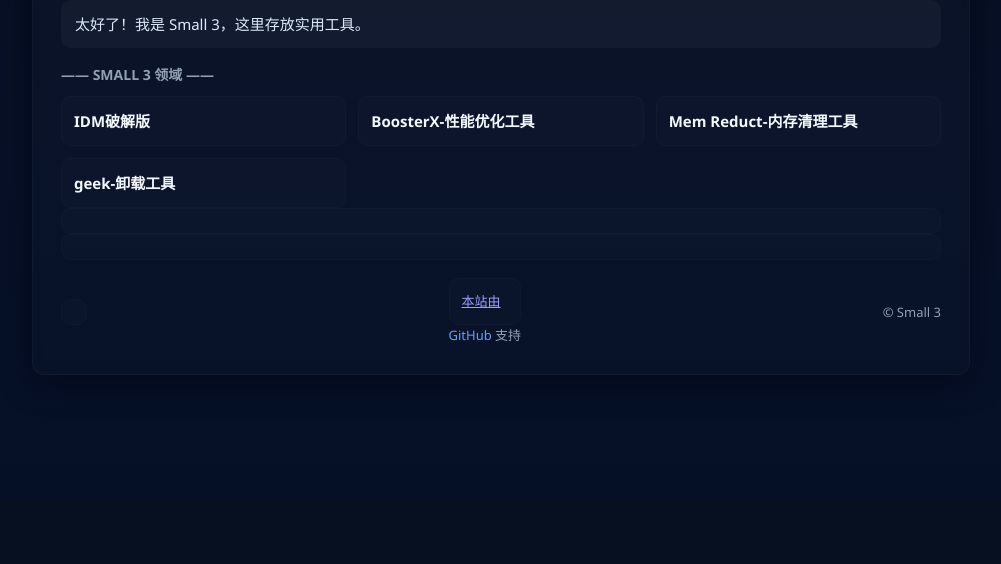
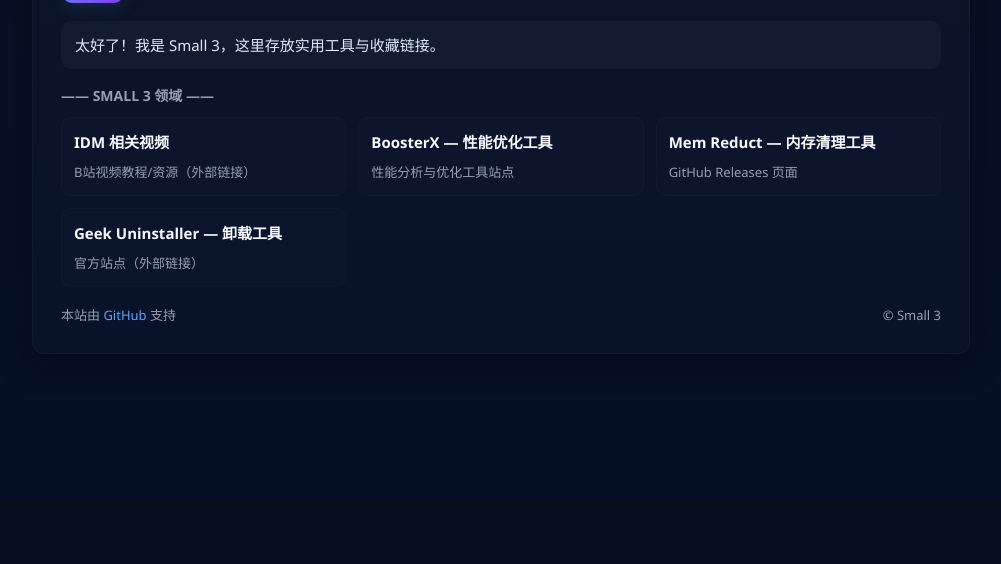
Before and after one commit to small534460/shiyoungongjui, a plain HTML site: page index.html in a window 1280 px wide. Shown: the part 300-864 px from the top of the page, without its empty margins (139-1140 px from the left). Drawn offline with Linux system fonts and the light colour scheme.

Commit message:
Enhance accessibility and update content in index.html
Updated HTML structure and accessibility attributes.

```diff
--- a/index.html
+++ b/index.html
@@ -124,6 +124,7 @@
       gap:12px;
       color:var(--muted);
       font-size:13px;
+      flex-wrap:wrap;
     }
     .small{
       color:var(--muted);
@@ -136,41 +137,45 @@
   </style>
 </head>
 <body>
-  <main class="wrap" role="main">
+  <main class="wrap" role="main" aria-labelledby="page-title">
     <header>
-      <div class="logo">S3</div>
+      <div class="logo" aria-hidden="true">S3</div>
       <div>
-        <h1>Small 3 的个人领域</h1>
+        <h1 id="page-title">Small 3 的个人领域</h1>
         <div class="subtitle">使用工具</div>
       </div>
     </header>
 
-    <section class="content">
-      <div class="intro">
-        太好了！我是 Small 3，这里存放实用工具。
-      </div>
+    <section class="content" aria-label="主要内容">
+      <p class="intro">太好了！我是 Small 3，这里存放实用工具与收藏链接。</p>
 
       <h2 style="margin:0 0 10px 0;font-size:14px;color:var(--muted)">—— SMALL 3 领域 ——</h2>
 
       <ul class="links" aria-label="推荐链接">
         <li>
           <a class="card" href="https://www.bilibili.com/video/BV11gPoeTEBY/?spm_id_from=333.337.search-card.all.click" target="_blank" rel="noopener noreferrer">
-            <div class="title">IDM破解版</div>
+            <div class="title">IDM 相关视频</div>
+            <div class="desc">B站视频教程/资源（外部链接）</div>
           </a>
         </li>
         <li>
           <a class="card" href="https://boosterx.org/zh/" target="_blank" rel="noopener noreferrer">
-            <div class="title">BoosterX-性能优化工具</div>
+            <div class="title">BoosterX — 性能优化工具</div>
+            <div class="desc">性能分析与优化工具站点</div>
           </a>
         </li>
         <li>
-              <a class="card" href="https://github.com/henrypp/memreduct/releases" target="_blank" rel="noopener noreferrer">
-            <div class="title">Mem Reduct-内存清理工具</div>
+          <a class="card" href="https://github.com/henrypp/memreduct/releases" target="_blank" rel="noopener noreferrer">
+            <div class="title">Mem Reduct — 内存清理工具</div>
+            <div class="desc">GitHub Releases 页面</div>
           </a>
         </li>
         <li>
-              <a class="card" href="https://geekuninstaller.com/" target="_blank" rel="noopener noreferrer">
-            <div class="title">geek-卸载工具</div>
+          <a class="card" href="https://geekuninstaller.com/" target="_blank" rel="noopener noreferrer">
+            <div class="title">Geek Uninstaller — 卸载工具</div>
+            <div class="desc">官方站点（外部链接）</div>
+          </a>
+        </li>
       </ul>
     </section>
 
```
